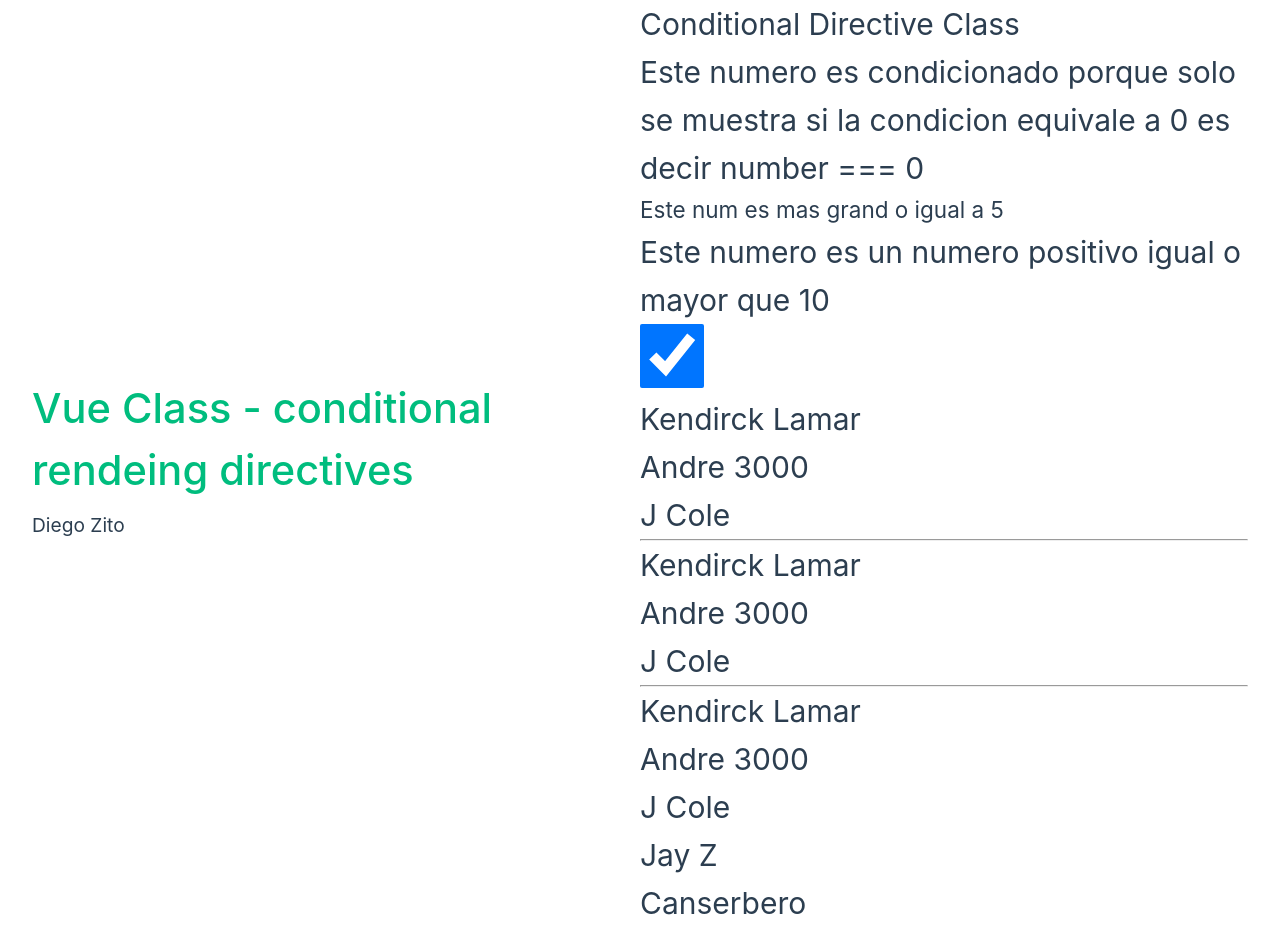
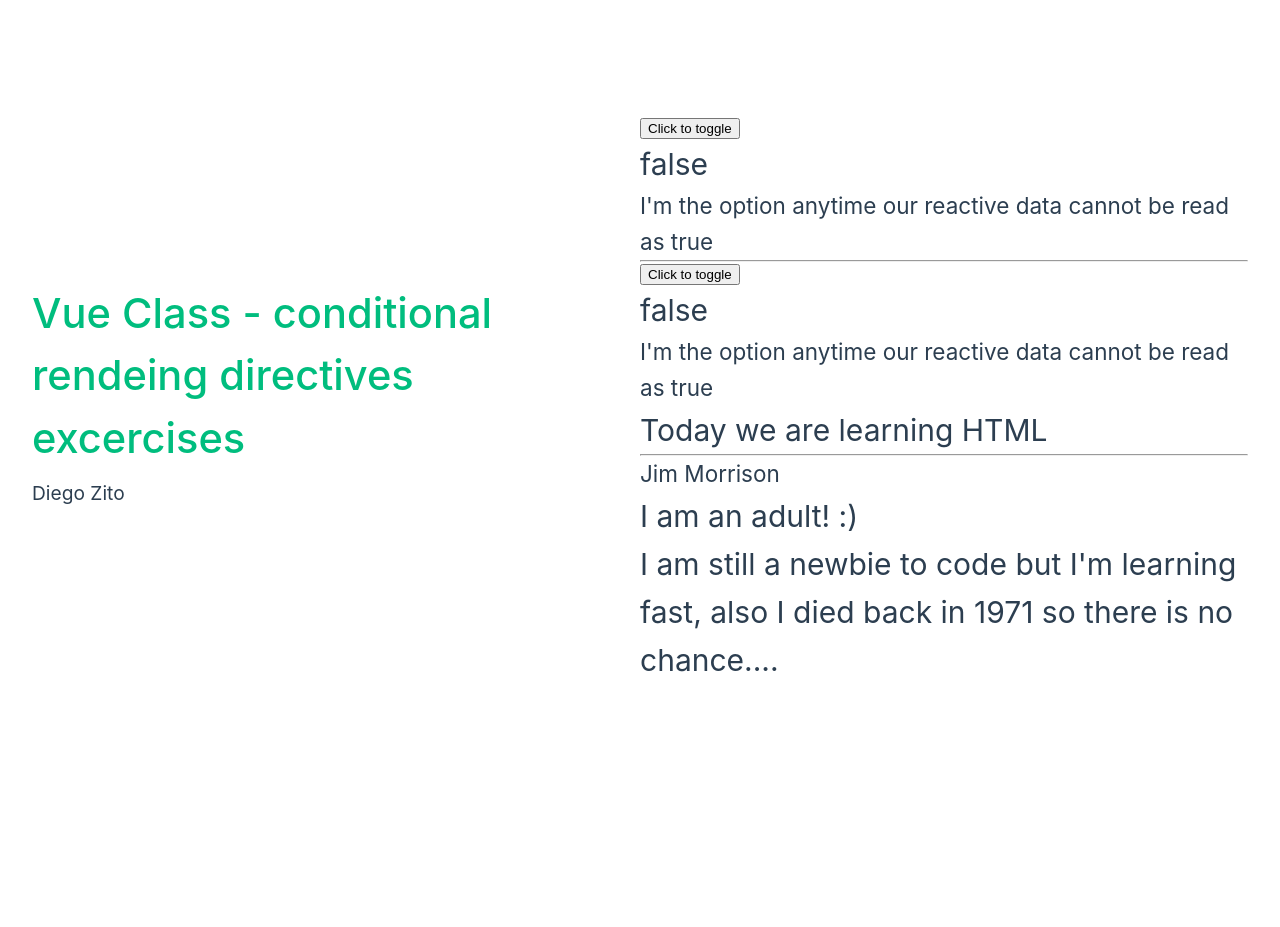
Before and after one commit to dzc1/vjs-ih-srr-repository, a Vue app in the folder section-04-vue/vue-class/: page / in a window 1280 px wide. After the commit the page ends 800 px from the top, so only its background shows below. Built offline with nearby package versions, Linux system fonts and the light colour scheme.

Commit message:
vue basics labs iteration 1 & 2 finished and class excercises for conditional rendering uploaded

```diff
--- a/section-04-vue/vue-class/src/App.vue
+++ b/section-04-vue/vue-class/src/App.vue
@@ -5,12 +5,15 @@ import TextDirective from "./components/vueBasics/1-TextDirective.vue";
 import HtmlDirective from "./components/vueBasics/2-HtmlDirective.vue";
 import BindDirective from "./components/vueBasics/3-BindDirective.vue";
 import ConditionalDirectives from "./components/vueBasics/4-ConditionalDirectives.vue";
+import ConditionalEx from "./components/class-excercises/ConditionalDirectives.vue";
 </script>
 
 <template>
   <header>
     <div class="wrapper">
-      <HelloWorld msg="Vue Class - conditional rendeing directives" />
+      <HelloWorld
+        msg="Vue Class - conditional rendeing directives excercises"
+      />
     </div>
   </header>
   <!-- Declarar los componentes creados de clase dentro del elemento "main" -->
@@ -19,7 +22,8 @@ import ConditionalDirectives from "./components/vueBasics/4-ConditionalDirective
     <!-- <TextDirective /> -->
     <!-- <HtmlDirective /> -->
     <!-- <BindDirective /> -->
-    <ConditionalDirectives />
+    <!-- <ConditionalDirectives /> -->
+    <ConditionalEx />
   </main>
 </template>
 
--- a/section-04-vue/vue-class/src/components/class-excercises/ConditionalDirectives.vue
+++ b/section-04-vue/vue-class/src/components/class-excercises/ConditionalDirectives.vue
@@ -1,18 +1,103 @@
 <!-- HTML HERE -->
-<template></template>
+<template>
+  <!-- ex 001 -->
+  <section>
+    <!-- Ex 001  - V01 -->
+    <div>
+      <!-- Click to toggle -->
+      <button @click="toggleTextExcerciseOne">Click to toggle</button>
+      <p v-text="ejercicioUno"></p>
+      <!-- long syntax -->
+      <h1 v-if="ejercicioUno === true">
+        I'm showing up beacuse our reactive data is true!
+      </h1>
+      <!-- short syntax -->
+      <h1 v-if="ejercicioUno">
+        I'm showing up beacuse our reactive data is true!
+      </h1>
+      <h1 v-else>
+        I'm the option anytime our reactive data cannot be read as true
+      </h1>
+    </div>
+    <hr />
+    <!-- Ex001 - V02 -->
+    <!-- Using a reactive data method -->
+    <div>
+      <!-- Click to toggle -->
+      <button @click="toggleTextExcerciseOneReactive">Click to toggle</button>
+      <p v-text="ejercicioUnoReactive.isTrue"></p>
+      <h1 v-if="ejercicioUnoReactive.isTrue">
+        I'm showing up beacuse our reactive data is true!
+      </h1>
+      <h1 v-else>
+        I'm the option anytime our reactive data cannot be read as true
+      </h1>
+    </div>
+  </section>
+  <!-- ex 002 -->
+  <section>
+    <!-- ex 002 -->
+    <div>
+      <p v-if="language === 'HTML'">Today we are learning {{ language }}</p>
+      <p v-else-if="language === 'CSS'">Today we are learning {{ language }}</p>
+      <p v-else-if="language === 'JS'">Today we are learning {{ language }}</p>
+      <p v-else>
+        Today we are not learning anything, we are listening to the WU TANG!
+      </p>
+    </div>
+  </section>
+  <!-- ex 003 -->
+  <hr />
+  <section>
+    <template v-if="show">
+      <h1 v-text="bio.name"></h1>
+      <div>
+        <p v-if="bio.age >= 18">I am an adult! :)</p>
+        <p v-else-if="bio.age < 18">I am still a minor :)</p>
+      </div>
+      <div>
+        <p v-if="bio.hasCodedBefore">
+          This is not my first time at the javascript and vue rodeo
+        </p>
+        <p v-else>
+          I am still a newbie to code but I'm learning fast, also I died back in
+          1971 so there is no chance....
+        </p>
+      </div>
+    </template>
+  </section>
+</template>
 <!-- JS HERE -->
 <script setup>
 import { ref, reactive } from "vue";
 
-// Ejercicios Conditional Rendering
+// Ej.1: Creamos dos <h1> diferentes, uno que diga "I'm showing up beacuse our reactive data is true!" y el otro que diga "I'm the option anytime our reactive data cannot be read as true". Como vemos, los dos dependerán de una variable reactiva en vuestro script y, según si esta es true or false, enseñaréis uno u otro.
 
-// Creamos la estructura básica de un componente de vue en la que vamos a mostrar el resultado de los ejercicios. Recordad importar el componente donde sea necesario para poder ver el avance de vuestros ejercicios.
+const ejercicioUno = ref(false);
+const ejercicioUnoReactive = reactive({
+  isTrue: false,
+  isFalse: false,
+});
+const toggleTextExcerciseOne = () => {
+  ejercicioUno.value = !ejercicioUno.value;
+};
 
-// Ej.1: Creamos dos <h1> diferentes, uno que diga "I'm showing up beacuse our reactive data is true!" y el otro que diga "I'm the option anytime our reactive data cannot be read as true". Como vemos, los dos dependerán de una variable reactiva en vuestro script y, según si esta es true or false, enseñaréis uno u otro.
+const toggleTextExcerciseOneReactive = () => {
+  ejercicioUnoReactive.isTrue = !ejercicioUnoReactive.isTrue;
+};
 
 // Ej.2: Creamos cuatro <p> tags. Los cuatro se renderizarán condicionalmente mirando a una misma variable que llamaremos "language". Esta variable podrá tener tres valores distintos: "HTML", "CSS" o "JS". En nuestro template deberemos leer dicha variable y enseñar un <p> u otro según su valor. Cada uno de los <p> tags a su vez contendrá el texto "Today we are learing" seguido del valor de la variable que imprimiréis en pantalla usando la moustache syntax. El último <p> tag se encargará de aparecer cuando el valor de "language" no sea ninguno de los tres mencionado anteriormente, y contendrá el texto "Today there's no class!".
 
+// CSS - HTML - JS
+const language = ref("HTML");
+
 // Ej.3***: Creamos una variable reactiva que contenga un objeto con vuestro nombre (string), vuestra edad (number) y una key hasCodedBefore (boolean) la cual será true or false dependiendo de si antes del bootcamp habíais picado código o no. Después creamos otra variable reactiva booleánica que podéis llamar show, por ejemplo. Según si show está en true or false, en vuestro template deberíais enseñar o no una pequeña biografía. Esta biografía, a su vez, constará primero de vuestro nombre como título. Después tendrá un <p> que se renderizará de manera condicional. En caso de que vuestra edad sea superior a 18 enseñaremos la frase "I am an adult! :)"; en caso contrario, enseñaremos "I'm still a minor :(". Finalmente, según si hasCodedBefore es true or false también renderizaréis "I am still a newbie to code but I'm learning fast" o "This is not my first time at the javascript and vue rodeo".
+const bio = reactive({
+  name: "Jim Morrison",
+  age: 27,
+  hasCodedBefore: false,
+});
+const show = ref(true);
 </script>
 <!-- CSS HERE -->
 <style scoped></style>
```
